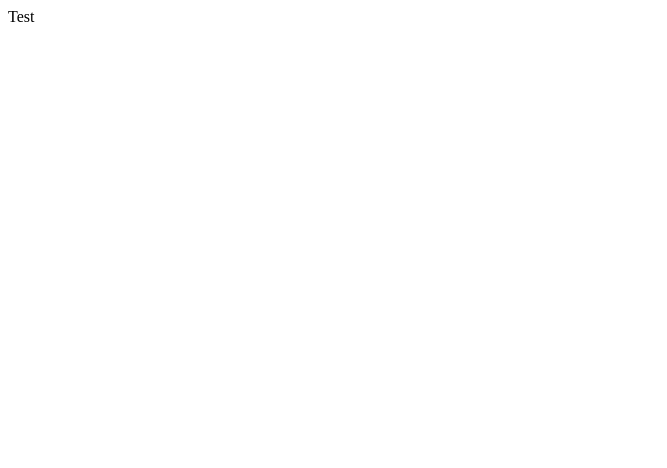
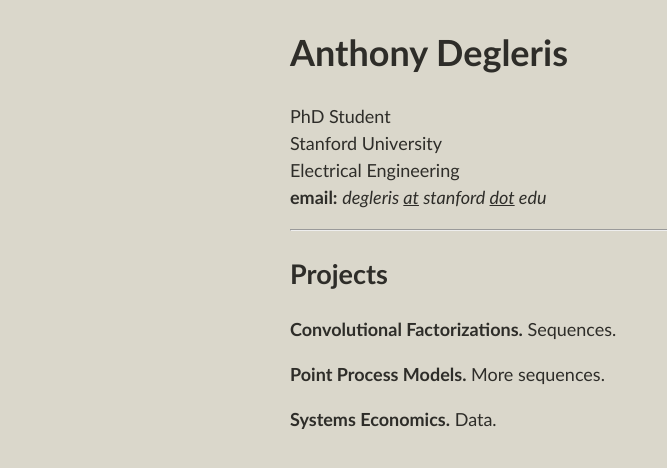
Before and after one commit to degleris1/degleris1.github.io, a plain HTML site: page index.html in a window 1280 px wide. Shown: the whole page, without its empty margins (0-667 px from the left). Drawn offline with Linux system fonts and the light colour scheme.

Commit message:
skeleton for projects

```diff
--- a/index.html
+++ b/index.html
@@ -1 +1,34 @@
-Test
+<html>
+<head>
+    <link rel="stylesheet" href="style.css">
+</head>
+<body>
+
+    <title>Anthony Degleris</title>
+
+    <h1>Anthony Degleris</h1>
+    <p>
+        PhD Student <br>
+        Stanford University <br>
+        Electrical Engineering <br>
+        <b>email:</b> <i>degleris <u>at</u> stanford <u>dot</u> edu</i>
+    </p>
+
+    <hr>
+
+    <h2>Projects</h2>
+    <p>
+        <b>Convolutional Factorizations.</b>
+        Sequences.
+    </p>
+    <p>
+        <b>Point Process Models.</b>
+        More sequences.
+    </p>
+    <p>
+        <b>Systems Economics.</b>
+        Data.
+    </p>
+
+</body>
+</html>
--- /dev/null
+++ b/style.css
@@ -0,0 +1,10 @@
+body {
+    margin: 15px auto;
+    max-width: 700px;
+    line-height: 1.5;
+    font-family: 'Trebuchet MS';
+    font-size: 18px;
+    background-color: #dad7cb;
+    color: #2e2d29;
+    padding: 10px;
+}
```
